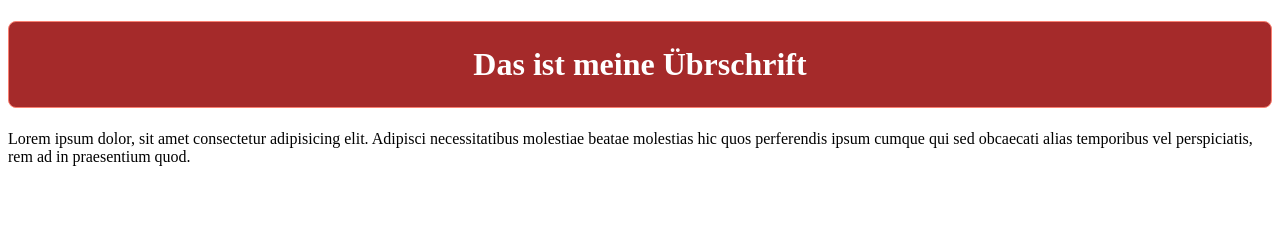
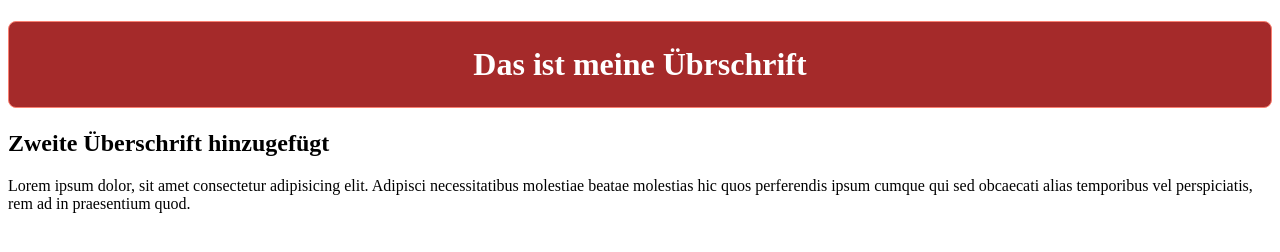
Before and after one commit to einfachilja/github-testprojekt, a plain HTML site: page index.html in a window 1280 px wide. Drawn offline with Linux system fonts and the light colour scheme.

Commit message:
added h2

```diff
--- a/index.html
+++ b/index.html
@@ -10,7 +10,7 @@
 <body>
 
     <h1>Das ist meine Übrschrift</h1>
-
+    <h2>Zweite Überschrift hinzugefügt</h2>
     <p>Lorem ipsum dolor, sit amet consectetur adipisicing elit. Adipisci necessitatibus molestiae beatae molestias hic quos perferendis ipsum cumque qui sed obcaecati alias temporibus vel perspiciatis, rem ad in praesentium quod.</p>
 
 </body>
```
